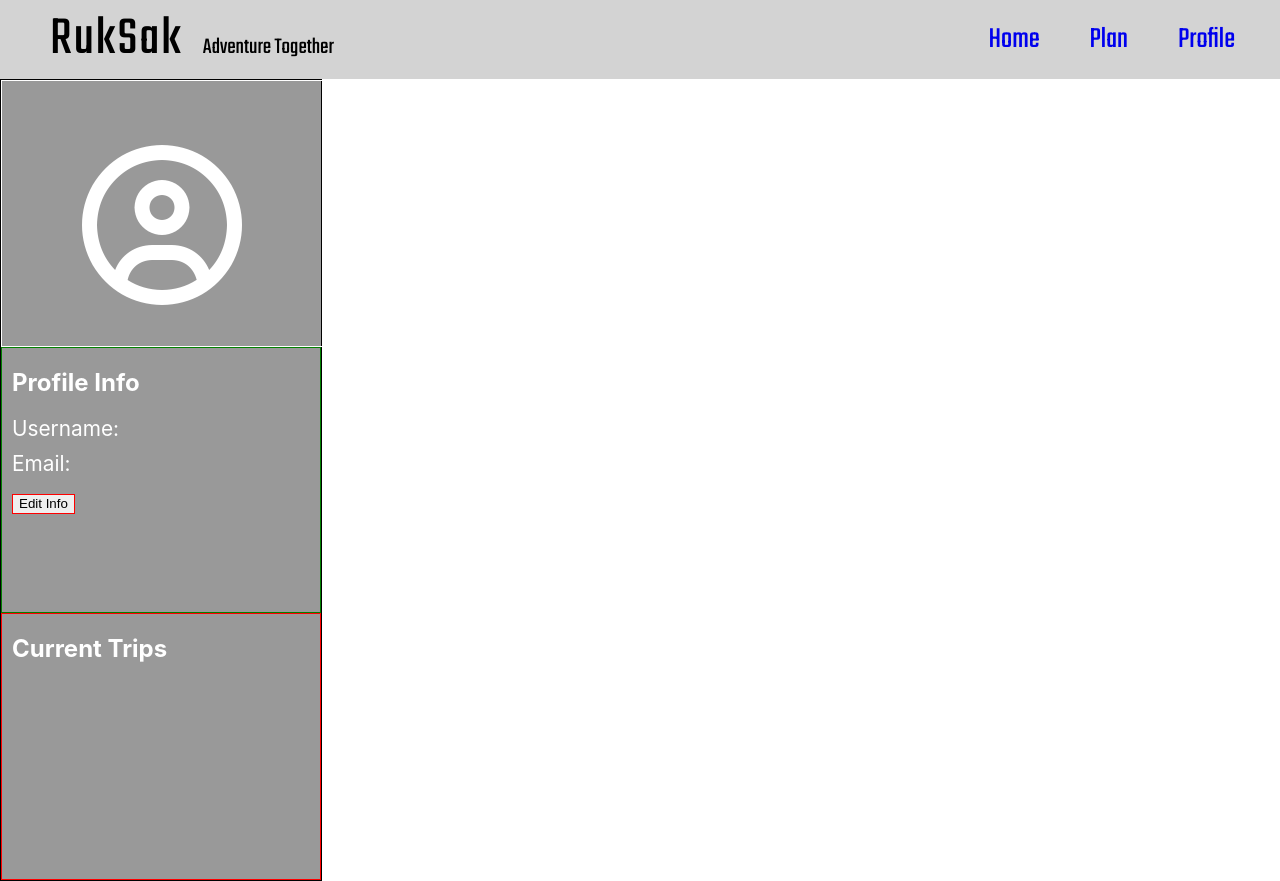
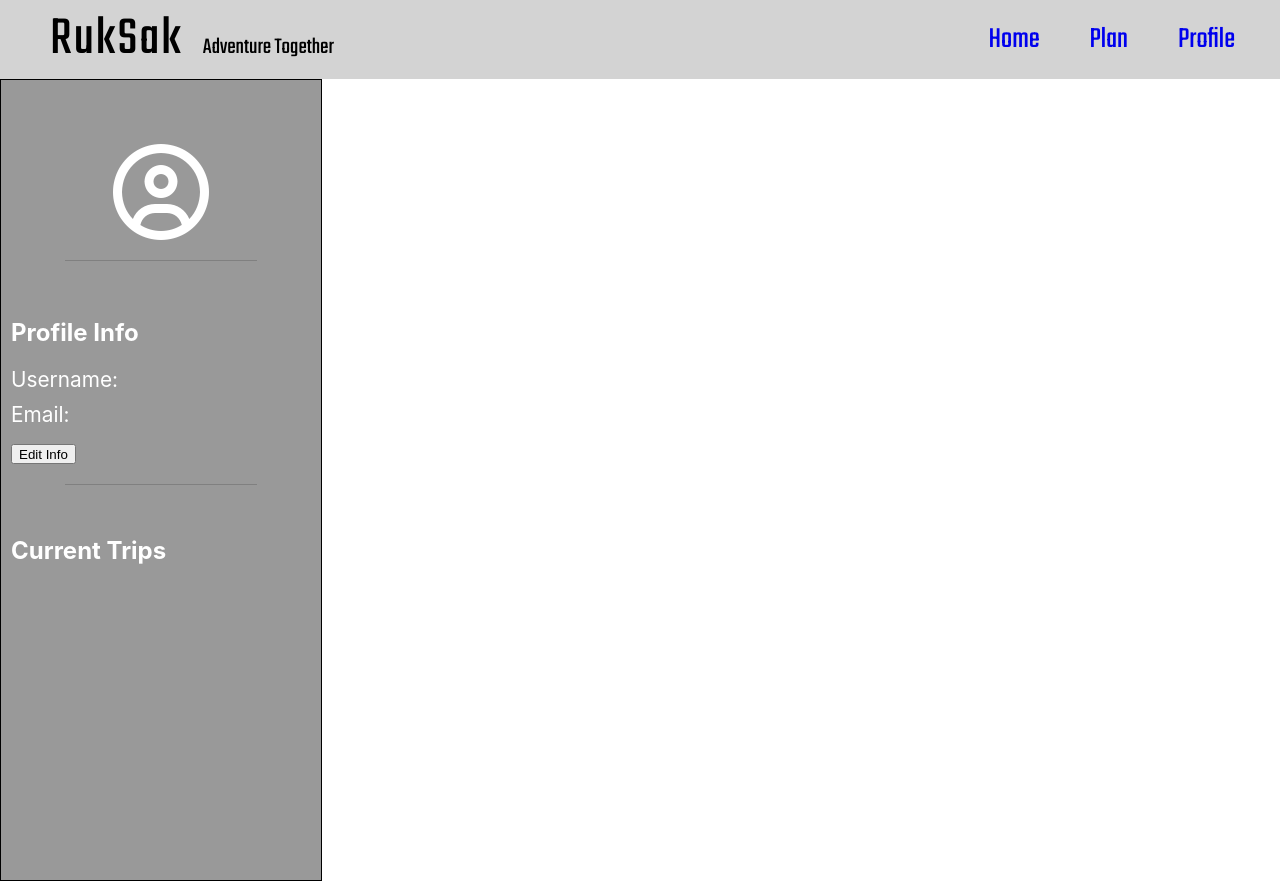
Before and after one commit to aaronkim662/RukSak, a React (Create React App) app in the folder client/: page /profile in a window 1280 px wide. Built offline with nearby package versions, Linux system fonts and the light colour scheme; no server answers.

Commit message:
changed style in -profile - form css -profile css

```diff
--- a/client/src/Component/Form/form.css
+++ b/client/src/Component/Form/form.css
@@ -23,7 +23,6 @@ input {
   border-radius: 50px;
 }
 #buttonSignIn:hover {
-  margin-top: 46px;
   border-radius: 0;
 }
 
@@ -143,28 +142,7 @@ input {
 /* BELOW IS MEDIA QUERIES FOR MOBILE */
 
 @media(max-width: 768px) {
-  /* .formContainer {
-    display: block;
-    width: 80%;
-    height: 100%;
-    padding-top: 50%;
-  }
-  .newUsers {
-    width: 100%;
-    padding-bottom: 15px;
-  }
-  .returnUsers {
-    width: 100%;
-    padding-bottom: 15px;
-  }
-  .signIn {
-    margin-top: 0;
-  }
-  input {
-    margin-bottom: 1px;
-  } */
 
-/* ATTEMPTING TO STACK THE TWO */
   .formContainer {
     position: absolute;
     display: block;
--- a/client/src/Component/Profile/Profile.js
+++ b/client/src/Component/Profile/Profile.js
@@ -4,7 +4,7 @@ import './profile.css';
 function Profile() {
   return(
     <div className="profileContainer">
-      <div className="profileImage"><i className="far fa-user-circle fa-10x"></i></div>
+      <div className="profileImage"><i className="far fa-user-circle fa-6x"></i></div>
       <div className="profileInfo">
         <h2 className="profileHeader">Profile Info</h2>
         <ul className="unorderedList">
--- a/client/src/Component/Profile/profile.css
+++ b/client/src/Component/Profile/profile.css
@@ -8,18 +8,34 @@
   background-color: rgba(0,0,0,0.4);
 }
 .profileImage {
-  border: 1px solid white;
-  height: 100%;
+  /* border: 1px solid white; */
+  height: 60%;
   width: 100%;
   text-align: center;
 }
+.profileImage:after {
+  content: "";
+  display: block;
+  margin: 0 auto;
+  width: 60%;
+  padding-top: 20px;
+  border-bottom: 1px solid gray;
+}
 .profileInfo {
-  border: 1px solid green;
-  height: 100%;
+  /* border: 1px solid green; */
+  height: 60%;
   text-align: left;
 }
+.profileInfo:after {
+  content: "";
+  display: block;
+  margin: 0 auto;
+  width: 60%;
+  padding-top: 20px;
+  border-bottom: 1px solid gray;
+}
 .profileTrips {
-  border: 1px solid red;
+  /* border: 1px solid red; */
   height: 100%;
   text-align: left;
 }
@@ -36,7 +52,7 @@
 }
 
 .editButton {
-  border: 1px solid red;
+  /* border: 1px solid red; */
   height: 20px;
   margin-left: 10px;
 }
```
